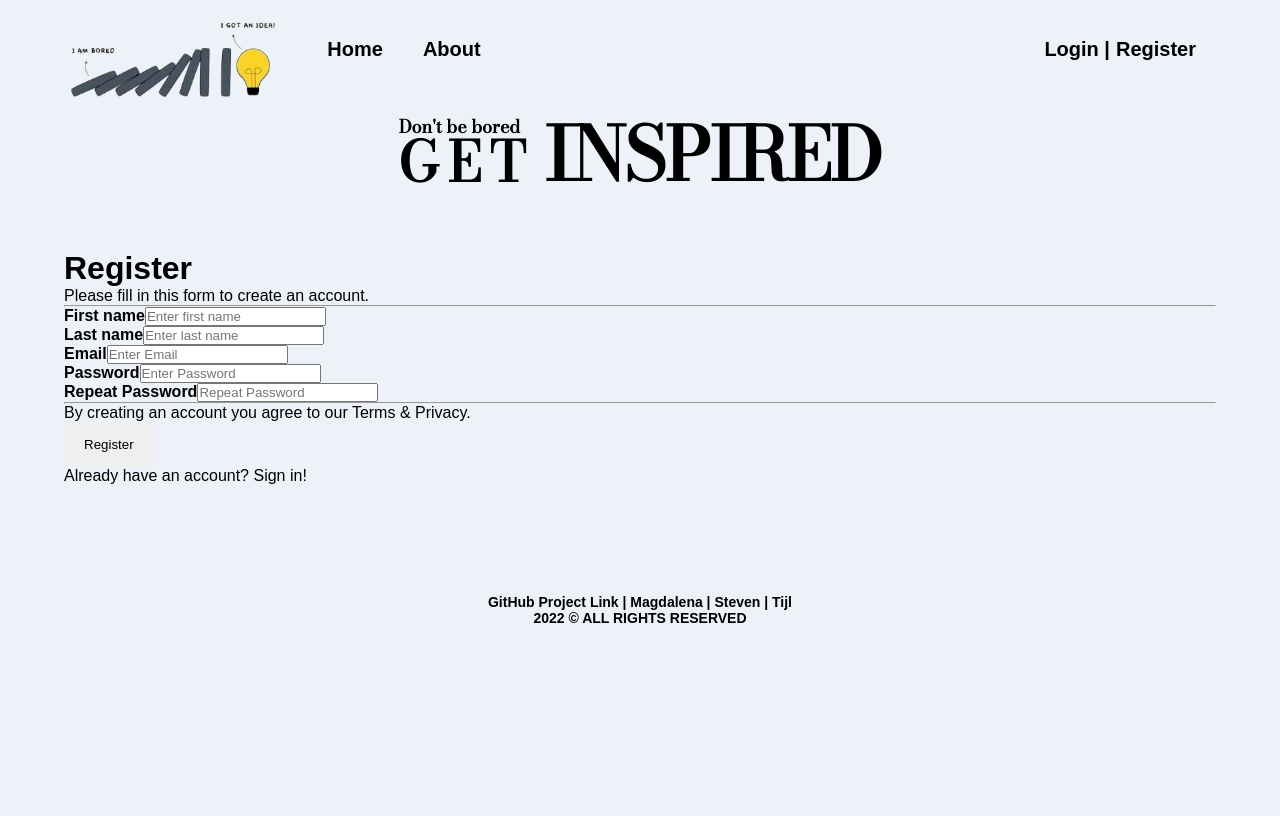
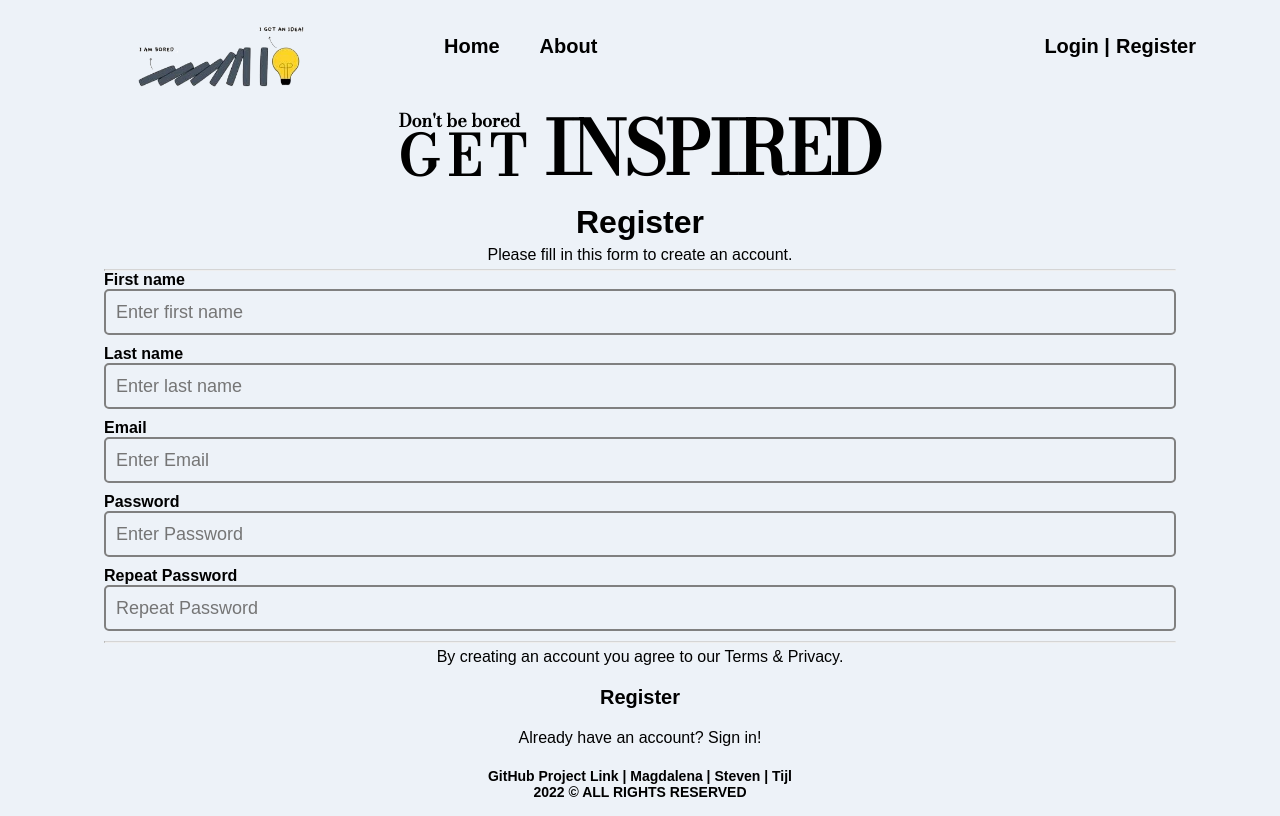
Before and after one commit to magdalenasar/Groepsproject-2, a React (Vite) app in the folder frontend/: page /register in a window 1280 px wide. Built offline with nearby package versions, Linux system fonts and the light colour scheme.

Commit message:
restore styling
styling restore steven an mag combined

```diff
--- a/frontend/src/components/combined_components/RandomIdea.jsx
+++ b/frontend/src/components/combined_components/RandomIdea.jsx
@@ -1,42 +1,44 @@
-import React from 'react'
+import React from "react";
 import Activity from "./Activity";
-import Button from '../base_components/Button';
+import Button from "../base_components/Button";
 
 import { useState } from "react";
-import { useAxios } from "../../data/hooks";
-import Title from '../base_components/Title';
+import { useAxios } from "../../hooks/hooks";
+import Title from "../base_components/Title";
 
-
-const RandomIdea = (props) => {
-  const {className} = props;
+const RandomIdea = props => {
+  const { className } = props;
   const [clicked, setClicked] = useState(false);
   const [randomActivityID, setRandomActivityID] = useState(null);
 
-  const [data, loading, error] = useAxios(`https://wdev2.be/fs_tijl/groepswerk2/api/activity/${randomActivityID}`);
+  const [data, loading, error] = useAxios(
+    `https://wdev2.be/fs_tijl/groepswerk2/api/activity/${randomActivityID}`
+  );
 
-
-
-  const handleClick = (event) => {
+  const handleClick = event => {
     // console.log("in onClick", event);
     event.preventDefault();
-    const randomID = (min, max) => Math.floor(Math.random() * (max - min)) + min;
+    const randomID = (min, max) =>
+      Math.floor(Math.random() * (max - min)) + min;
     setRandomActivityID(randomID(1, 200));
-  }
+  };
 
   return (
-      <>
+    <>
       <div className="random-activity">
+        <Button className="randomize" onClick={handleClick}>
+          Get a Random activity idea →{" "}
+        </Button>
 
-          <Button className="randomize" onClick={ handleClick }>Get a Random activity idea → </Button>
-
-          <div className='random-activity__generated'>
-            {randomActivityID !== null && <Title>Your random activity idea: </Title>}
-            {randomActivityID && <Activity id={randomActivityID} />}
-          </div>
-
+        <div className="random-activity__generated">
+          {randomActivityID !== null && (
+            <Title>Your random activity idea: </Title>
+          )}
+          {randomActivityID && <Activity id={randomActivityID} />}
         </div>
-      </>
-  )
-}
+      </div>
+    </>
+  );
+};
 
 export default RandomIdea;
--- a/frontend/src/styles/App.scss
+++ b/frontend/src/styles/App.scss
@@ -21,6 +21,10 @@
   margin: 0 auto;
   font-family: $font-body;
   background-color: $blue;
+  a{
+    text-decoration: none;
+    color: inherit;
+  }
 
   button{
     border: none;
@@ -62,12 +66,8 @@
         font-size: 20px;
         font-weight: 800;
         margin-bottom: 20px;
-        .link{
-          text-decoration: none;
-          color: black;
-          &:hover{
+        .link :hover{
           color: rgb(0, 0, 0, 0.5);
-          }
         }
       }
       .left{
@@ -78,11 +78,7 @@
           margin-left: auto;
           margin-right: auto;
           width: 40%;
-          }
-
-        .home_btn{
-          margin-bottom: 20px;
-          padding-left: 50px;
+          padding-right: 50px;
           }
       }
       .right{
@@ -99,7 +95,7 @@
       display: flex;
       align-items: flex-end;
       font-family: $font-brand;;
-      padding-bottom: 40px;
+      //padding-bottom:20px;
 
       .brand_h2_h1{
         .brand_h1_1{
@@ -119,7 +115,6 @@
         text-transform: uppercase;
       }
     }
-
     .random{
       color: $accent-color;
       background-color: $light-accent;
@@ -142,7 +137,7 @@
   }
   .home{
     font-family: $font-body;
-     min-height: calc(100vh - (70px + 402px));
+     min-height: calc(100vh - (70px + 209px));
     .slider{
       border-bottom: 1px solid rgb(213, 213, 213);
       .slider_title{
@@ -152,10 +147,9 @@
       .slider_row{
         display: grid;
         grid-template-columns: repeat(5, 1fr);
-        column-gap: 10px;
-        grid-auto-rows: 1fr;
+        gap: 40px;
         padding: 10px;
-        margin: 20px 0 20px 0;
+        margin: 10px 0 10px 0;
 
         .slider_item{
           .imgholder{
@@ -166,13 +160,13 @@
                 border-radius: 10px;
                 object-fit: cover;
                 width: 100%;
-                  height: 15vh;
+                height: 10vh;
               }
               h3{
                 position: absolute;
                 left: 0;
                 bottom: 0;
-                margin-bottom: 4px;
+                margin-bottom:5px;
                 border-radius: 0 0 0 10px ;
               }
             }
@@ -182,7 +176,6 @@
     }
     .gallery{
       padding-top: 20px ;
-
       .gallery_heading{
           display: flex;
           justify-content: center;
@@ -223,8 +216,6 @@
         display: grid;
         grid-template-columns: repeat(6,1fr);
         grid-gap: 10px;
-        padding: 10px;
-        margin-bottom: 40px;
         .gallery_item{
           .imgholder{
             position: relative;
@@ -248,60 +239,14 @@
     }
   }
   .about{
-    min-height: calc(100vh - (70px + 402px));
-  }
-  .login{
-    min-height: calc(100vh - (70px + 402px));
-    font-family: $font-body;
-    padding: 20px 0;
-    .form-container{
-      display: flex;
-      flex-direction: column;
-      align-items: center;
-      h1{
-          font-size: 36px;
-      }
-      .login_email, .login_psw{
-        display: flex;
-        flex-direction: column;
-        padding: 10px 0;
-        width: 50%;
-        label{
-          font-size: 24px;
-          margin: 10px 0;
-        }
-        input{
-          height: 44px;
-          border: 1px solid black;
-          border-radius: 10px;
-          padding: 10px;
-        }
-      }
-      .login_btn{
-        display: flex;
-        gap: 100px;
-        margin: 20px 0;
-        button{
-          font-size: 20px;
-          font-weight: 800;
-          background-color: #EDF2F8;
-        }
-      }
-    }
-  }
-  .register{
-    min-height: calc(100vh - (70px + 402px));
-  }
-  .error{
-    min-height: calc(100vh - (70px + 346.89px));
-    h1{
-      text-align: center;
-    }
-  }
+    min-height: calc(100vh - (70px + 209px));
     .contact {
       width: 90%;
       display: flex;
       gap: 3%;
+      h3{
+        justify-self: flex-start;
+      }
 
       &-form {
         font-family: $font-body;
@@ -405,6 +350,98 @@
 
       }
     }
+  }
+  .login{
+    min-height: calc(100vh - (70px + 209px));
+    font-family: $font-body;
+    padding: 20px 0;
+    .form-container{
+      display: flex;
+      flex-direction: column;
+      align-items: center;
+      h1{
+          font-size: 36px;
+      }
+      .login_email, .login_psw{
+        display: flex;
+        flex-direction: column;
+        padding: 10px 0;
+        width: 50%;
+        label{
+          font-size: 24px;
+          margin: 10px 0;
+        }
+        input{
+          height: 44px;
+          border: 1px solid black;
+          border-radius: 10px;
+          padding: 10px;
+        }
+      }
+      .login_btn{
+        display: flex;
+        gap: 100px;
+        margin: 20px 0;
+        button{
+          font-size: 20px;
+          font-weight: 800;
+          background-color: #EDF2F8;
+        }
+      }
+    }
+  }
+  .register{
+    min-height: calc(100vh - (70px + 209px));
+    display: flex;
+    flex-direction: column;
+    padding: 0 40px 0 40px;
+    &-form{
+      hr{
+        border-top: 1px solid rgb(213, 213, 213);
+      }
+    }
+    &-heading, &-footing, &-signin{
+      // padding: 20px;
+      text-align: center;
+      p{
+        padding: 5px;
+      }
+      button{
+        font-size: 20px;
+        font-weight: 800;
+        background-color: #EDF2F8;
+      }
+    }
+    &-name, &-surname, &-email, &-password, &-pswrepeat{
+      display: flex;
+      flex-direction: column;
+      input{
+        color: $textColor-body;
+        font-weight: 500;
+        font-size: 18px;
+        border-radius: 5px;
+        line-height: 22px;
+        background-color: transparent;
+        border: 2px solid grey;
+        transition: all 0.3s;
+        padding: 10px;
+        margin-bottom: 10px;
+        width: 100%;
+        outline: 0;
+
+        &:focus {
+          border: 2px solid $accent-color;
+        }
+      }
+    }
+  }
+  .error{
+    min-height: calc(100vh - (70px + 209px));
+    h1{
+      text-align: center;
+    }
+  }
+
   .footer{
     display: flex;
     flex-direction: column;
@@ -415,17 +452,6 @@
     font-weight: 800;
     padding: 16px 0 16px 0;
   }
-}
-
-
-
-
-  a{
-    text-decoration: none;
-    color: inherit;
-  }
-
-
   .random-activity{
     text-align: center;
     margin-bottom: auto;
@@ -442,7 +468,6 @@
         border: 1px solid #fcdfd4;
         box-shadow: 5px 10px 18px #d3e1f2;
         cursor: pointer;
-
         &:hover {
           border: none;
           transition-duration: 0.4s;
@@ -452,3 +477,4 @@
         }
       }
     }
+}
```
Lines whose indentation alone changed are shown as unchanged.
